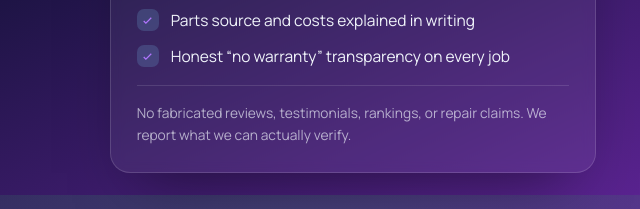
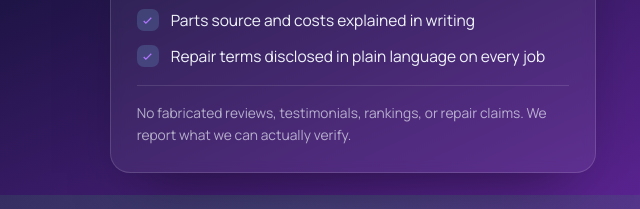
Before and after one commit to Elesde25/edge-computing-colorado-springs, a plain HTML site: page index.html in a window 1280 px wide. Shown: the part 369-578 px from the top of the page, 640-1280 px from the left. Drawn offline with Linux system fonts and the light colour scheme.

Commit message:
Rephrase repair transparency bullet without no-warranty phrase

```diff
--- a/index.html
+++ b/index.html
@@ -293,7 +293,7 @@ footer a:hover{color:#fff}
         </li>
         <li>
           <span class="ic"><svg viewBox="0 0 24 24" fill="none" stroke-width="2.2"><path d="M5 13l4 4L19 7"/></svg></span>
-          Honest “no warranty” transparency on every job
+          Repair terms disclosed in plain language on every job
         </li>
       </ul>
       <div class="note">No fabricated reviews, testimonials, rankings, or repair claims. We report what we can actually verify.</div>
```
